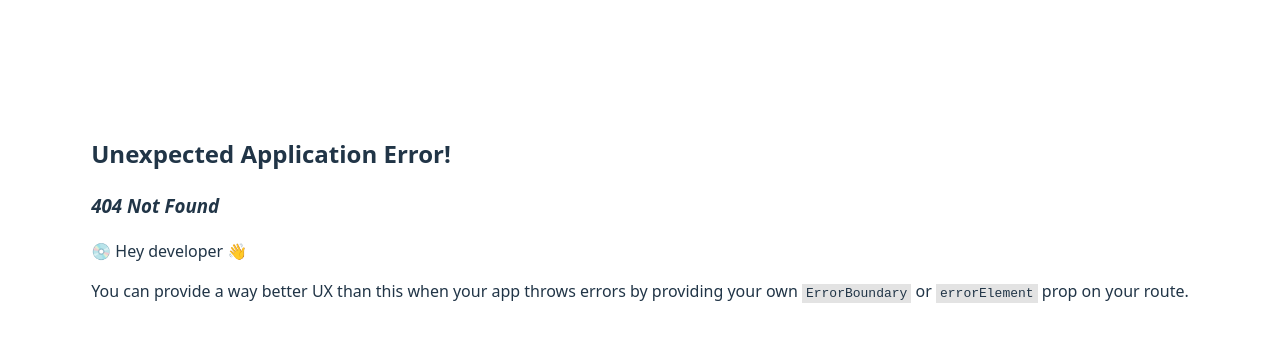
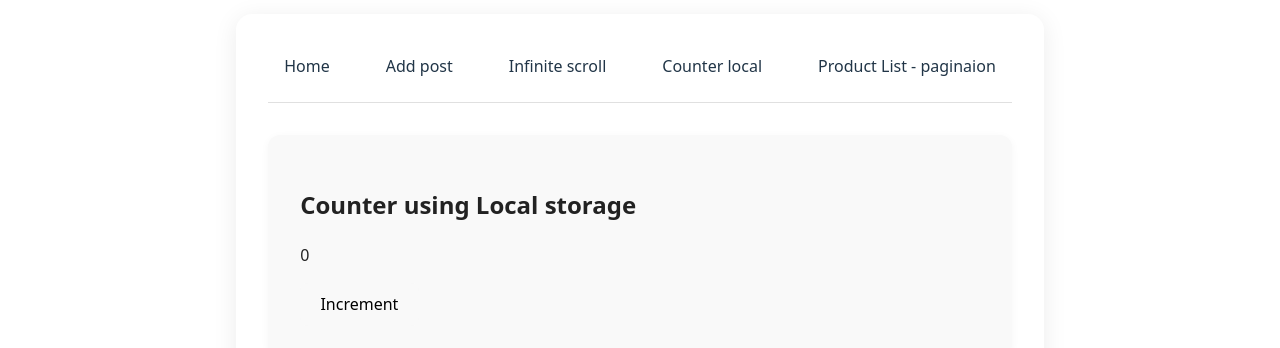
Before and after one commit to pragyasharm/react-concepts-in-action, a React (Vite) app: page /counter-local in a window 1280 px wide. Before the commit this address had no page. Shown: the part 182-530 px from the top of the page. Built offline with nearby package versions, Linux system fonts and the light colour scheme.

Commit message:
local storage concept added

```diff
--- a/src/App.css
+++ b/src/App.css
@@ -1,7 +1,10 @@
 #root {
-  max-width: 1280px;
-  margin: 0 auto;
+  max-width: 900px;
+  margin: 2rem auto;
   padding: 2rem;
+  background: #fff;
+  border-radius: 16px;
+  box-shadow: 0 4px 24px rgba(0,0,0,0.08);
 }
 
 .logo {
@@ -32,10 +35,55 @@
   }
 }
 
+.navbar {
+  display: flex;
+  gap: 1.5rem;
+  margin-bottom: 2rem;
+  padding-bottom: 1rem;
+  border-bottom: 1px solid #e0e0e0;
+}
+
+.navbar a {
+  color: #213547; /* Even darker for nav links */
+  font-weight: 500;
+  text-decoration: none;
+  padding: 0.5rem 1rem;
+  border-radius: 6px;
+  transition: background 0.2s, color 0.2s;
+}
+
+.navbar a:hover,
+.navbar a.active {
+  color: #fff;
+  background: #646cff;
+}
+
 .card {
   padding: 2em;
+}
+
+.card-block {
+  background: #f9f9f9;
+  border-radius: 12px;
+  padding: 2rem;
+  box-shadow: 0 2px 8px rgba(0,0,0,0.04);
+  margin-bottom: 2rem;
+  color: #222; /* Darker text for better contrast */
 }
 
 .read-the-docs {
   color: #888;
 }
+
+@media (max-width: 600px) {
+  #root {
+    padding: 1rem;
+  }
+  .navbar {
+    flex-direction: column;
+    gap: 0.5rem;
+  }
+  .card-block {
+    padding: 1rem;
+  }
+}
--- a/src/App.jsx
+++ b/src/App.jsx
@@ -7,17 +7,21 @@ function App() {
   const location = useLocation();
   return (
     <>
+      <nav className="navbar">
         <Link to="/">Home</Link>
         <Link to="/add-post">Add post</Link>
         <Link to="/infinite-scroll">Infinite scroll</Link>
+        <Link to="/counter-local">Counter local</Link>
         <Link to="/product-list">Product List - paginaion</Link>
-
+      </nav>
+      <div className="card-block">
         <ErrorBoundary
           fallback={<div>Something went wrong</div>}
           key={location.pathname}
         >
           <Outlet />
         </ErrorBoundary>
+      </div>
     </>
   );
 }
--- /dev/null
+++ b/src/Components/local-storage/Counter.jsx
@@ -0,0 +1,27 @@
+import React, { useEffect, useState } from "react";
+import { getItem, setItem } from "./localStorage";
+
+const Counter = () => {
+  const [count, setCount] = useState(() => {
+    const item = getItem("count");
+    return item || 0;
+  });
+  useEffect(() => {
+    setItem("count", count);
+  }, []);
+
+  const increment = () => {
+    setCount((pre) => pre + 1);
+    setItem("count", count + 1);
+  };
+
+  return (
+    <div>
+      <h2>Counter using Local storage</h2>
+      <p>{count}</p>
+      <button onClick={increment}>Increment</button>
+    </div>
+  );
+};
+
+export default Counter;
--- /dev/null
+++ b/src/Components/local-storage/localStorage.js
@@ -0,0 +1,15 @@
+export function setItem(key, value) {
+  try {
+    window.localStorage.setItem(key, JSON.stringify(value));
+  } catch (err) {
+    console.log(err);
+  }
+}
+export function getItem(key) {
+  try {
+    const item = window.localStorage.getItem(key);
+    return item ? JSON.parse(item) : undefined;
+  } catch (err) {
+    console.log(err);
+  }
+}
--- a/src/main.jsx
+++ b/src/main.jsx
@@ -13,6 +13,7 @@ import TestMutation from "./TestMutation.jsx";
 import { ErrorBoundary } from "react-error-boundary";
 import InfiniteScroll from "./Components/infinite-scroll/InfiniteScroll.jsx";
 import ProductList from "./Components/product-list-pagination/ProductList.jsx";
+import Counter from "./Components/local-storage/Counter.jsx";
 
 const queryClient = new QueryClient();
 const router = createBrowserRouter([
@@ -26,6 +27,7 @@ const router = createBrowserRouter([
       { path: "test-post", element: <TestMutation /> },
       { path: "infinite-scroll", element: <InfiniteScroll /> },
       { path: "product-list", element: <ProductList /> },
+      { path: "counter-local", element: <Counter /> },
     ],
   },
 ]);
```
Lines whose indentation alone changed are shown as unchanged.
